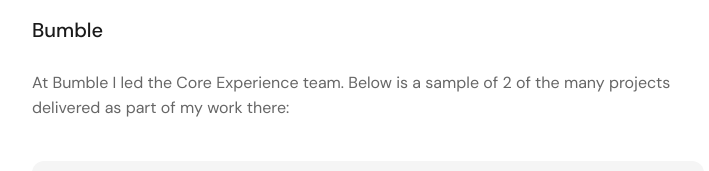
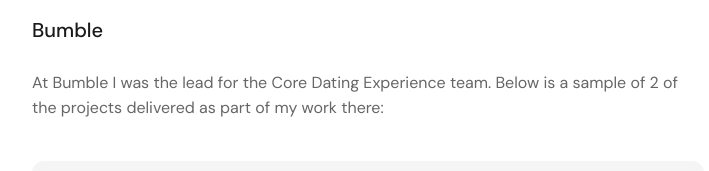
Before and after one commit to muhammadibcode/portfolio, a Next.js app: page /projects/bumble in a window 1280 px wide. Shown: the part 169-340 px from the top of the page, without its empty margins (272-981 px from the left). Built offline with nearby package versions, Linux system fonts and the light colour scheme.

Commit message:
Update page.tsx

```diff
--- a/src/app/projects/bumble/page.tsx
+++ b/src/app/projects/bumble/page.tsx
@@ -20,7 +20,7 @@
         </header>
 
         <section className="case-section">
-          <p>At Bumble I led the Core Experience team. Below is a sample of 2 of the many projects delivered as part of my work there:</p>
+          <p>At Bumble I was the lead for the Core Dating Experience team. Below is a sample of 2 of the projects delivered as part of my work there:</p>
         </section>
 
         <div className="case-image">
```
